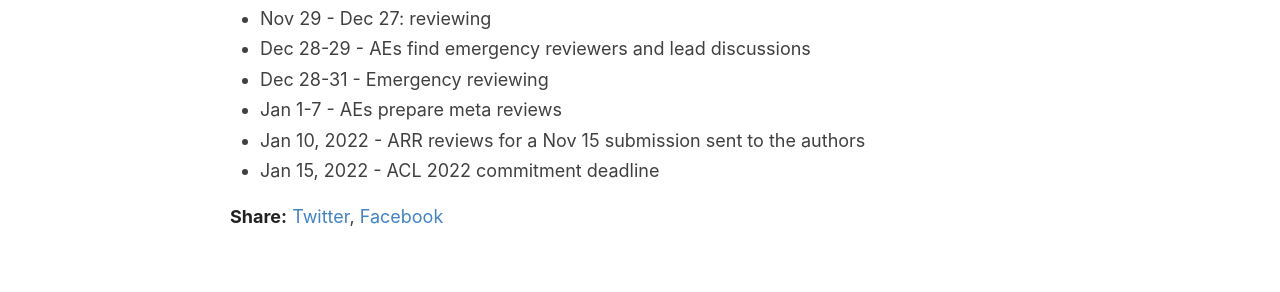
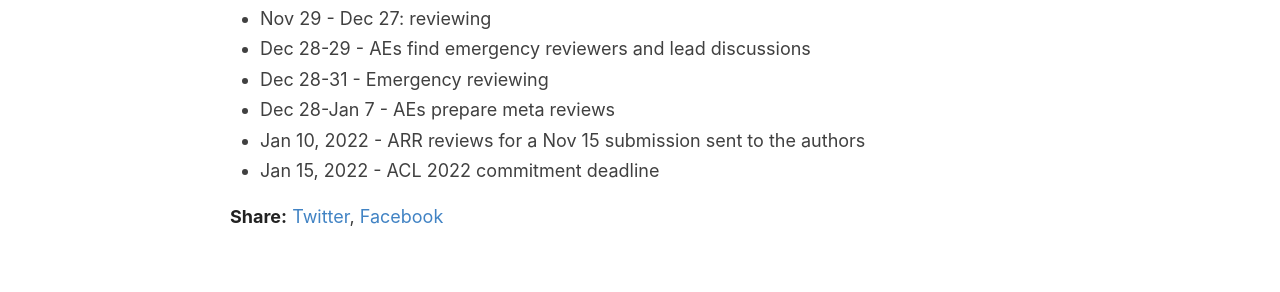
Before and after one commit to amitmerchant1990/reverie, a Jekyll site: the page built from _posts/2021-11-17-modified-timeline-November.md, in a window 1280 px wide. Shown: the part 547-839 px from the top of the page. Built offline with Jekyll 4.4.1, drawn with Linux system fonts in a browser that asks for light colours; our own code applies the rules of GitHub Pages for plain Markdown files.

Commit message:
Update 2021-11-17-modified-timeline-November.md

```diff
--- a/_posts/2021-11-17-modified-timeline-November.md
+++ b/_posts/2021-11-17-modified-timeline-November.md
@@ -7,6 +7,6 @@
 * Nov 29 - Dec 27: reviewing
 * Dec 28-29 - AEs find emergency reviewers and lead discussions
 * Dec 28-31 - Emergency reviewing
-* Jan 1-7 - AEs prepare meta reviews
+* Dec 28-Jan 7 - AEs prepare meta reviews
 * Jan 10, 2022 - ARR reviews for a Nov 15 submission sent to the authors
 * Jan 15, 2022 - ACL 2022 commitment deadline
```
